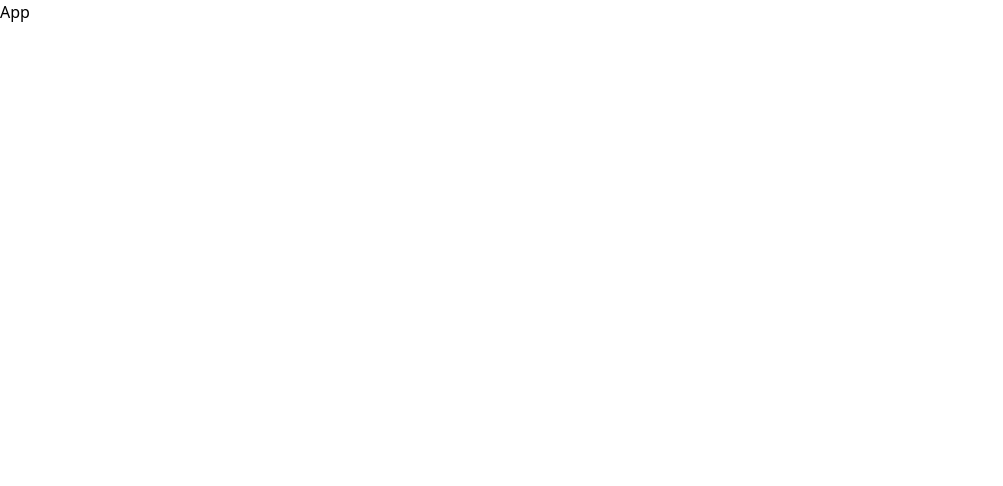
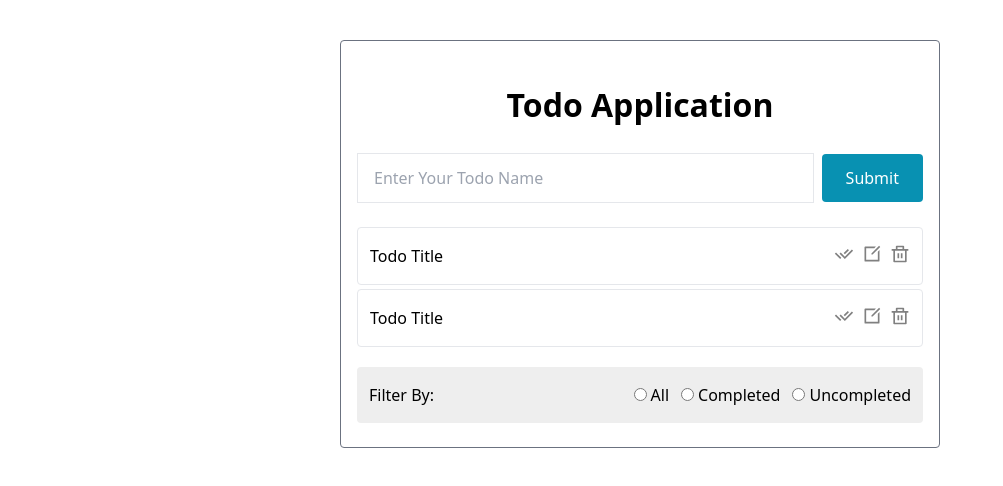
Before and after one commit to sheikharifulislam/react-todo-application, a React (Create React App) app: page / in a window 1280 px wide. Shown: the top 486 px of the page, without its empty margins (0-1003 px from the left). Built offline with nearby package versions, Linux system fonts and the light colour scheme.

Commit message:
style: project design completed

```diff
--- a/src/App.js
+++ b/src/App.js
@@ -1,7 +1,17 @@
-import React from "react";
+import Footer from "./components/Footer";
+import Form from "./components/Form";
+import Heading from "./components/Heading";
+import Todos from "./components/Todos";
 
 const App = () => {
-    return <div>App</div>;
+    return (
+        <main className="mx-auto mt-10 w-[600px] rounded border border-solid border-gray-500 bg-white px-4 py-6">
+            <Heading />
+            <Form />
+            <Todos />
+            <Footer />
+        </main>
+    );
 };
 
 export default App;
--- /dev/null
+++ b/src/components/Footer.jsx
@@ -0,0 +1,42 @@
+import React from "react";
+
+const Footer = () => {
+    return (
+        <div className="mt-5 flex items-start rounded bg-[#eee] py-4 px-3">
+            <div className="flex-1">
+                <p>Filter By: </p>
+            </div>
+            <form className="flex items-center space-x-3 text-base">
+                <div>
+                    <input
+                        type="radio"
+                        className="mr-1"
+                        name="filter"
+                        id="all"
+                    />
+                    <label htmlFor="all">All</label>
+                </div>
+                <div>
+                    <input
+                        type="radio"
+                        className="mr-1"
+                        name="filter"
+                        id="completed"
+                    />
+                    <label htmlFor="completed">Completed</label>
+                </div>
+                <div>
+                    <input
+                        type="radio"
+                        className="mr-1"
+                        name="filter"
+                        id="uncompleted"
+                    />
+                    <label htmlFor="uncompleted">Uncompleted</label>
+                </div>
+            </form>
+        </div>
+    );
+};
+
+export default Footer;
--- /dev/null
+++ b/src/components/Form.jsx
@@ -0,0 +1,24 @@
+import React from "react";
+
+const Form = () => {
+    return (
+        <form className="mt-6">
+            <div className="flex items-center">
+                <input
+                    type="text"
+                    className="flex-1 border border-solid border-gray-200 py-3 pl-4 focus:outline-none"
+                    placeholder="Enter Your Todo Name"
+                    id="name"
+                />
+                <button
+                    type="submit"
+                    className="ml-2 rounded bg-cyan-600 py-3 px-6 text-white"
+                >
+                    Submit
+                </button>
+            </div>
+        </form>
+    );
+};
+
+export default Form;
--- /dev/null
+++ b/src/components/Heading.jsx
@@ -0,0 +1,11 @@
+import React from "react";
+
+const Heading = () => {
+    return (
+        <div className="mt-4 flex justify-center">
+            <h1 className="text-[32px] font-semibold">Todo Application</h1>
+        </div>
+    );
+};
+
+export default Heading;
--- /dev/null
+++ b/src/components/Todo.jsx
@@ -0,0 +1,21 @@
+import React from "react";
+import Check from "../icons/Check";
+import Delete from "../icons/Delete";
+import Edit from "../icons/Edit";
+
+const Todo = () => {
+    return (
+        <div className="mb-1 flex rounded border border-solid border-gray-200 py-4 px-3">
+            <div className="flex-1">
+                <h1>Todo Title</h1>
+            </div>
+            <div className="flex space-x-2">
+                <Check />
+                <Edit />
+                <Delete />
+            </div>
+        </div>
+    );
+};
+
+export default Todo;
--- /dev/null
+++ b/src/components/Todos.jsx
@@ -0,0 +1,14 @@
+import React from "react";
+import Todo from "./Todo";
+
+const Todos = () => {
+    return (
+        <div className="mt-6">
+            {new Array(2).fill(0).map((item) => (
+                <Todo />
+            ))}
+        </div>
+    );
+};
+
+export default Todos;
--- /dev/null
+++ b/src/icons/Check.jsx
@@ -0,0 +1,19 @@
+import React from "react";
+
+const Check = () => {
+    return (
+        <svg
+            xmlns="http://www.w3.org/2000/svg"
+            viewBox="0 0 24 24"
+            width="20"
+            height="20"
+            fill="gray"
+            className="cursor-pointer"
+        >
+            <path fill="none" d="M0 0h24v24H0z" />
+            <path d="M11.602 13.76l1.412 1.412 8.466-8.466 1.414 1.414-9.88 9.88-6.364-6.364 1.414-1.414 2.125 2.125 1.413 1.412zm.002-2.828l4.952-4.953 1.41 1.41-4.952 4.953-1.41-1.41zm-2.827 5.655L7.364 18 1 11.636l1.414-1.414 1.413 1.413-.001.001 4.951 4.951z" />
+        </svg>
+    );
+};
+
+export default Check;
--- /dev/null
+++ b/src/icons/Delete.jsx
@@ -0,0 +1,19 @@
+import React from "react";
+
+const Delete = () => {
+    return (
+        <svg
+            xmlns="http://www.w3.org/2000/svg"
+            viewBox="0 0 24 24"
+            width="20"
+            height="20"
+            fill="gray"
+            className="cursor-pointer"
+        >
+            <path fill="none" d="M0 0h24v24H0z" />
+            <path d="M17 6h5v2h-2v13a1 1 0 0 1-1 1H5a1 1 0 0 1-1-1V8H2V6h5V3a1 1 0 0 1 1-1h8a1 1 0 0 1 1 1v3zm1 2H6v12h12V8zm-9 3h2v6H9v-6zm4 0h2v6h-2v-6zM9 4v2h6V4H9z" />
+        </svg>
+    );
+};
+
+export default Delete;
--- /dev/null
+++ b/src/icons/Edit.jsx
@@ -0,0 +1,19 @@
+import React from "react";
+
+const Edit = () => {
+    return (
+        <svg
+            xmlns="http://www.w3.org/2000/svg"
+            viewBox="0 0 24 24"
+            width="20"
+            height="20"
+            fill="gray"
+            className="cursor-pointer"
+        >
+            <path fill="none" d="M0 0h24v24H0z" />
+            <path d="M16.757 3l-2 2H5v14h14V9.243l2-2V20a1 1 0 0 1-1 1H4a1 1 0 0 1-1-1V4a1 1 0 0 1 1-1h12.757zm3.728-.9L21.9 3.516l-9.192 9.192-1.412.003-.002-1.417L20.485 2.1z" />
+        </svg>
+    );
+};
+
+export default Edit;
```
